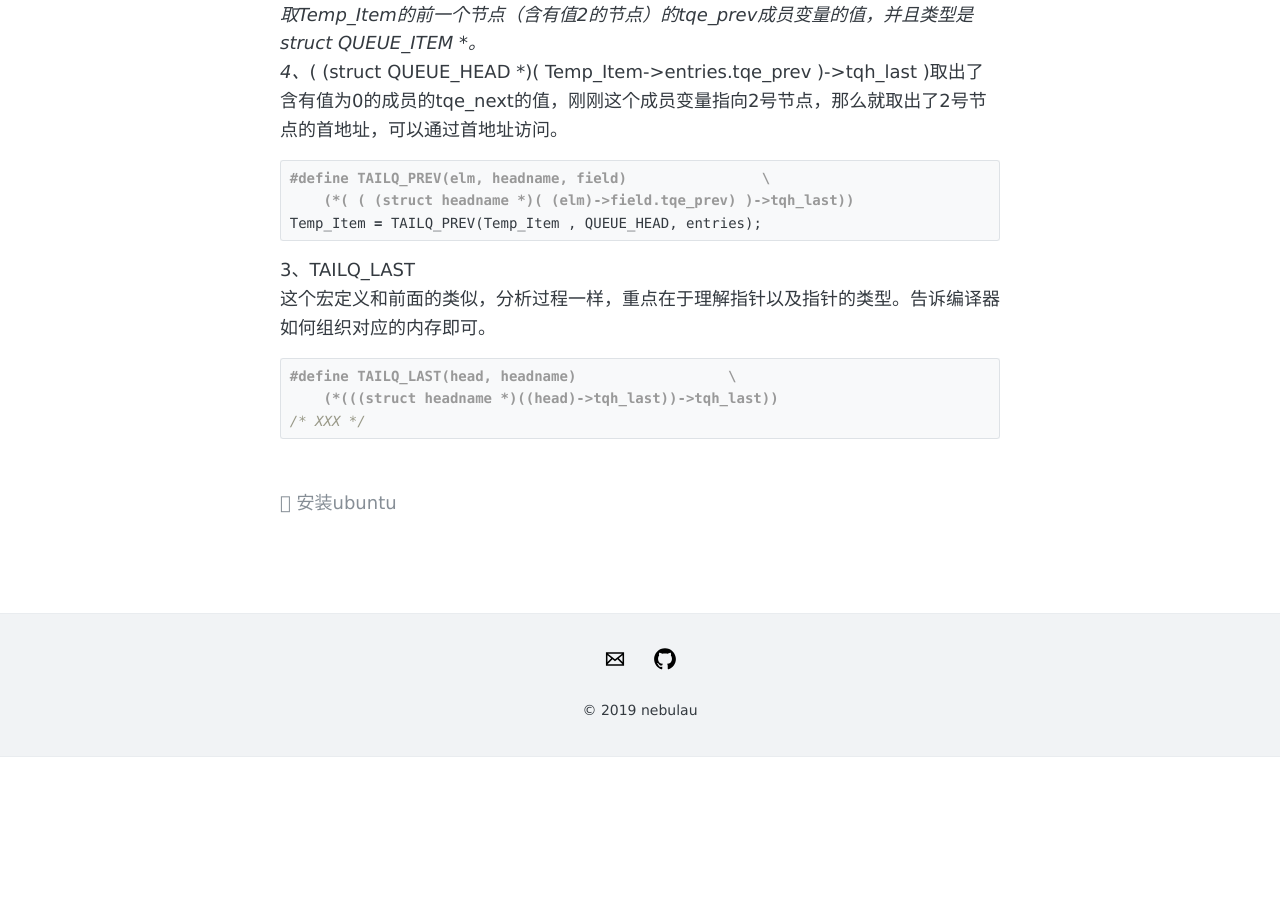
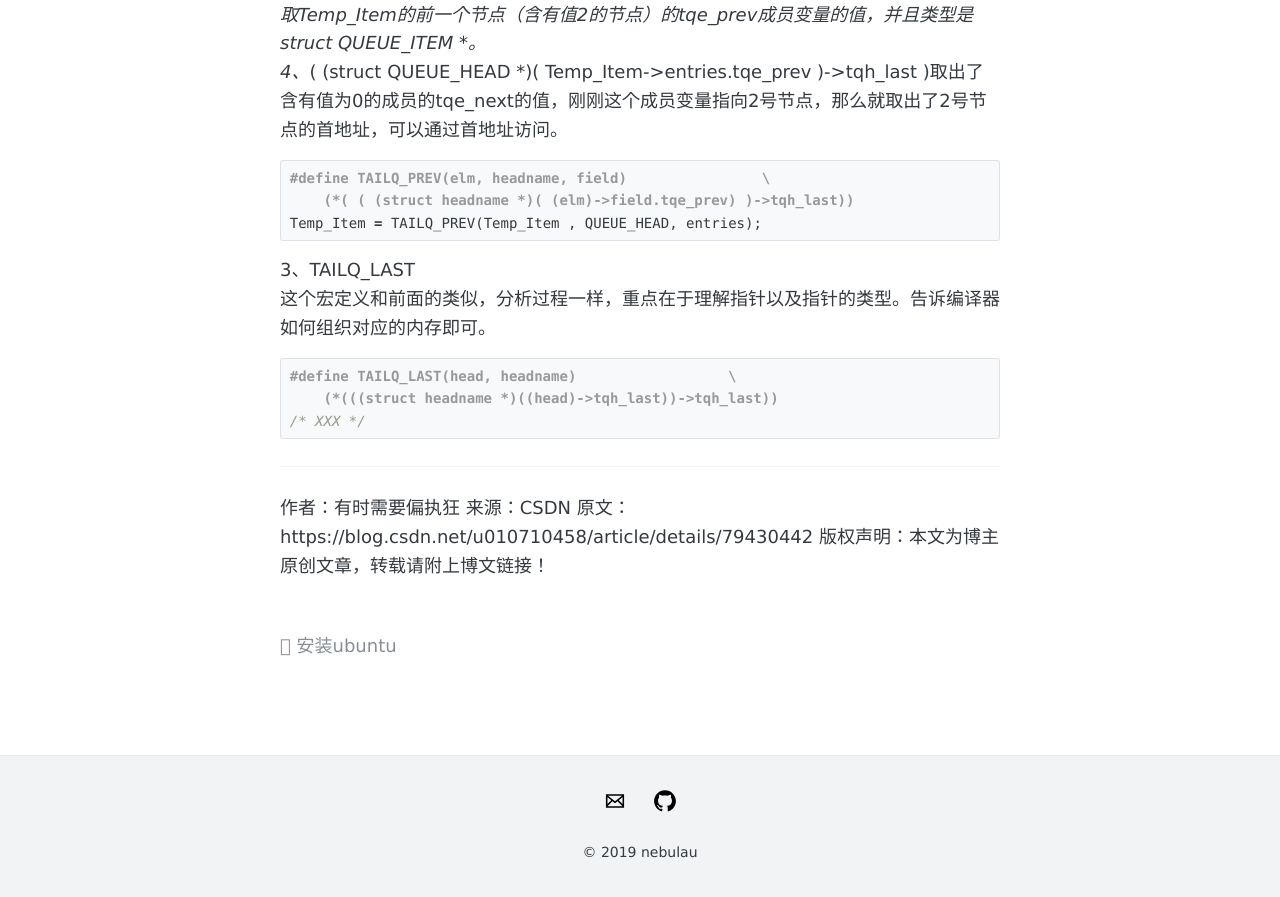
Before and after one commit to nebulau/nebulau.github.io, a Jekyll site: the page built from _posts/2019-5-18-链表.md, in a window 1280 px wide and 900 px high, scrolled down 6615 px. Shown: the top 897 px of the window. Built offline with Jekyll 4.4.1, drawn with Linux system fonts in a browser that asks for light colours; before the commit the page ends 7372 px from its top, so only the background shows below that.

Commit message:
submit@2019-05-18 21:40:13

````diff
--- a/_posts/2019-5-18-链表.md
+++ b/_posts/2019-5-18-链表.md
@@ -220,3 +220,8 @@ Temp_Item = TAILQ_PREV(Temp_Item , QUEUE_HEAD, entries);
     (*(((struct headname *)((head)->tqh_last))->tqh_last))
 /* XXX */
 ```
+---------------------
+作者：有时需要偏执狂
+来源：CSDN
+原文：https://blog.csdn.net/u010710458/article/details/79430442
+版权声明：本文为博主原创文章，转载请附上博文链接！
````
Also changed, not shown: _posts/2019-5-17-hello-world.md (+1 -0 lines).
